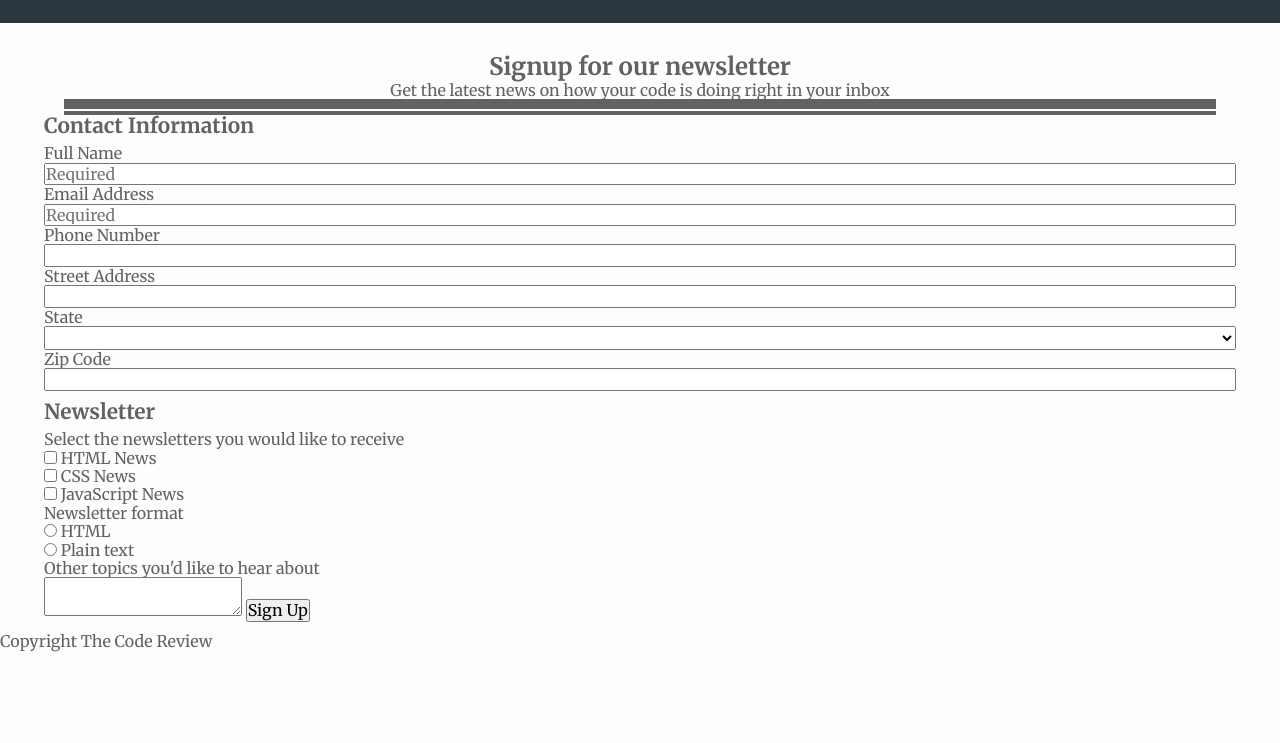
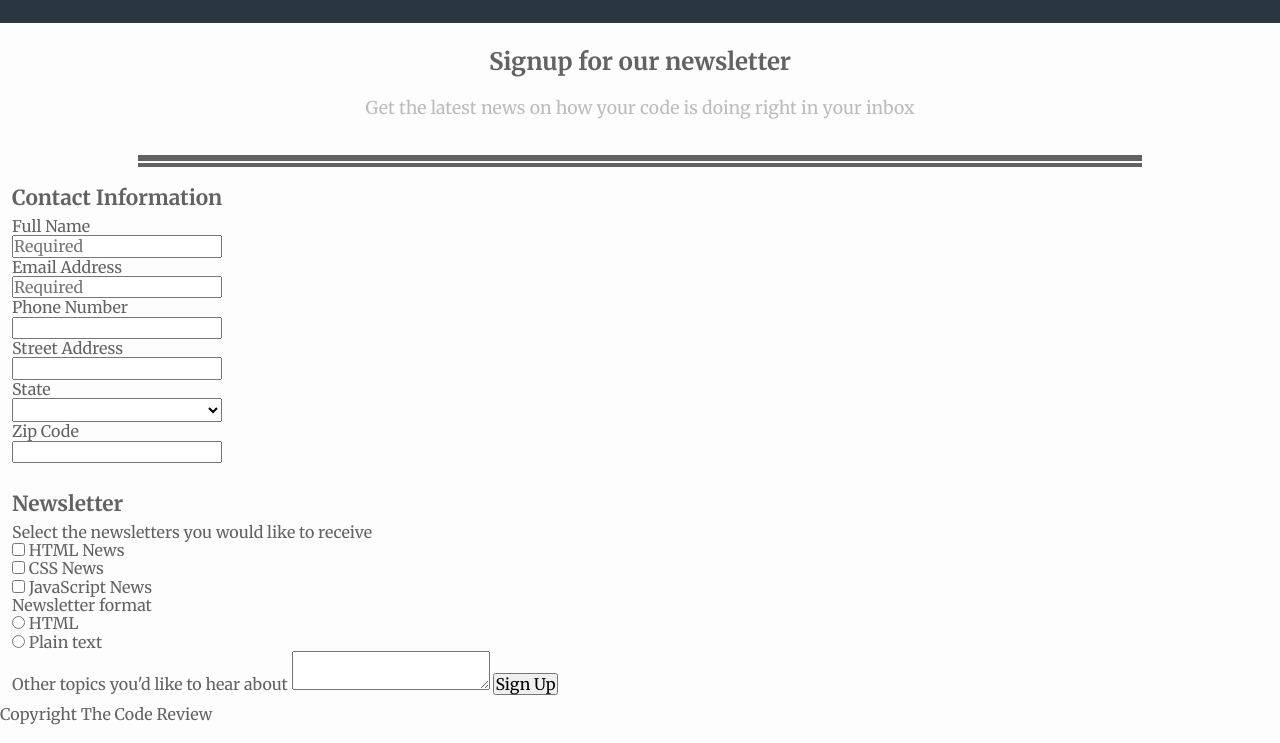
Before and after one commit to StarlightDebugger/registration-form, a plain HTML site: page index.html in a window 1280 px wide. Shown: the part 57-800 px from the top of the page. Drawn offline with Linux system fonts and the light colour scheme.

Commit message:
form styling is getting better

```diff
--- a/index.html
+++ b/index.html
@@ -132,8 +132,8 @@
               <input type="radio" id="ptextformat" name="formattype">
               <label for="ptextformat">Plain text</label>
             </div>
-            <p>Other topics you'd like to hear about</p>
-            <textarea></textarea>
+            <label for="other">Other topics you'd like to hear about</label>
+            <textarea id="other" name="other"></textarea>
             <button type="submit">Sign Up</button>
           </fieldset>
         </form>
--- a/styles.css
+++ b/styles.css
@@ -2,7 +2,8 @@
     --main-bg-color:  #fdfdfd;
     --main-font: "Merriweather", serif;
     --main-font-color: #636262;
-    --secondary-font-color: #c7c7c7;
+    --secondary-font-color: #bbbbbb;
+    --label-color: #7b7b7b;
     --accent-color: #2a3640;
     --action-color: #50BFB4;
   }
@@ -21,14 +22,21 @@
     background-color: var(--main-bg-color);
   }
 
+  .container {
+    display: flex;
+    flex-direction: column;
+    align-items: center;
+  }
+
   header {
     display: flex;
+    align-self: center;
     align-items: center;
     justify-content: center;
-    text-align: center;
-    margin-bottom: 30px;
+    margin-bottom: 25px;
     background-color: var(--accent-color);
     color: var(--main-bg-color);
+    width: 100%;
     height: 80px;
   }
 
@@ -38,31 +46,55 @@
     font-size: 1.5em;
   }
 
+  main {
+    width: 100%;
+    display: flex;
+    flex-direction: column;
+  }
+
   .welcome {
+    align-self: center;
     display: flex;
     flex-direction: column;
     align-items: center;
     justify-content: center;
     text-align: center;
+    width: 80%;
+  }
+
+  .welcome p {
+    max-width: 85%;
+    margin: 20px 0 15px 0;
+    font-size: 1.1em;
+    line-height: 1.4;
+    color: var(--secondary-font-color)
   }
 
   .first-line {
-    border: 5px solid var(--main-font-color);
+    border: 3px solid var(--main-font-color);
     box-sizing: border-box;
-    width: 90%;
+    width: 98%;
+    margin-top: 20px;
     margin-bottom: 2px;
   }
 
   .second-line {
     border: 2px solid var(--main-font-color);
     box-sizing: border-box;
-    width: 90%;
+    width: 98%;
     margin-top: 0px;
+  }
+
+  form {
+    width: 100%;
+    display: flex;
+    flex-direction: column;
+    align-items: flex-start;
   }
 
   fieldset {
     border: 0px;
-    width: 95vw;
+    margin-top: 20px;
   }
 
   legend {
@@ -71,13 +103,6 @@
     font-weight:700;
   }
 
-  form {
-    width: 100%;
-    display: flex;
-    flex-direction: column;
-    align-items: center;
-  }
-
   .label-input-pair {
     display: flex;
     flex-direction: column;
```
